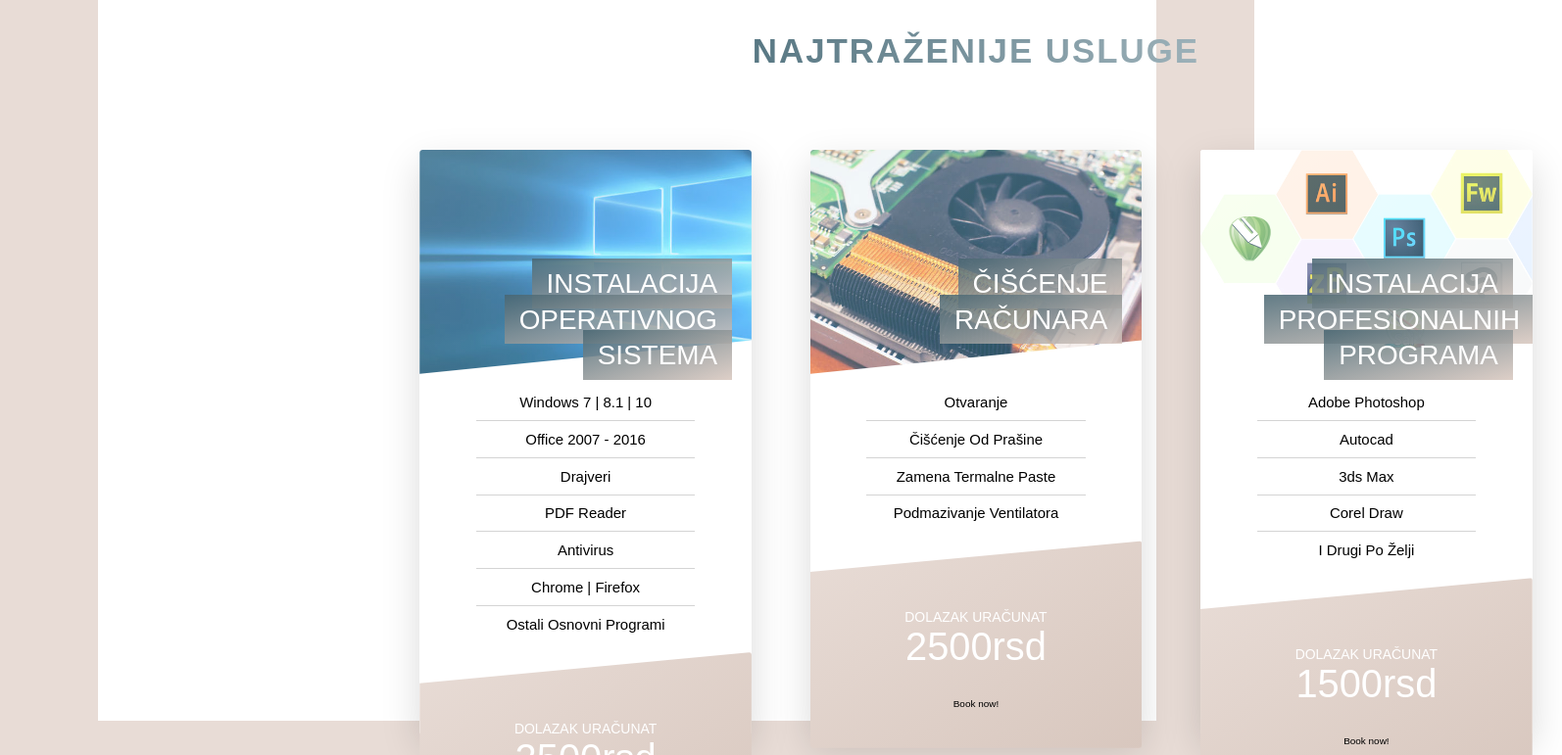
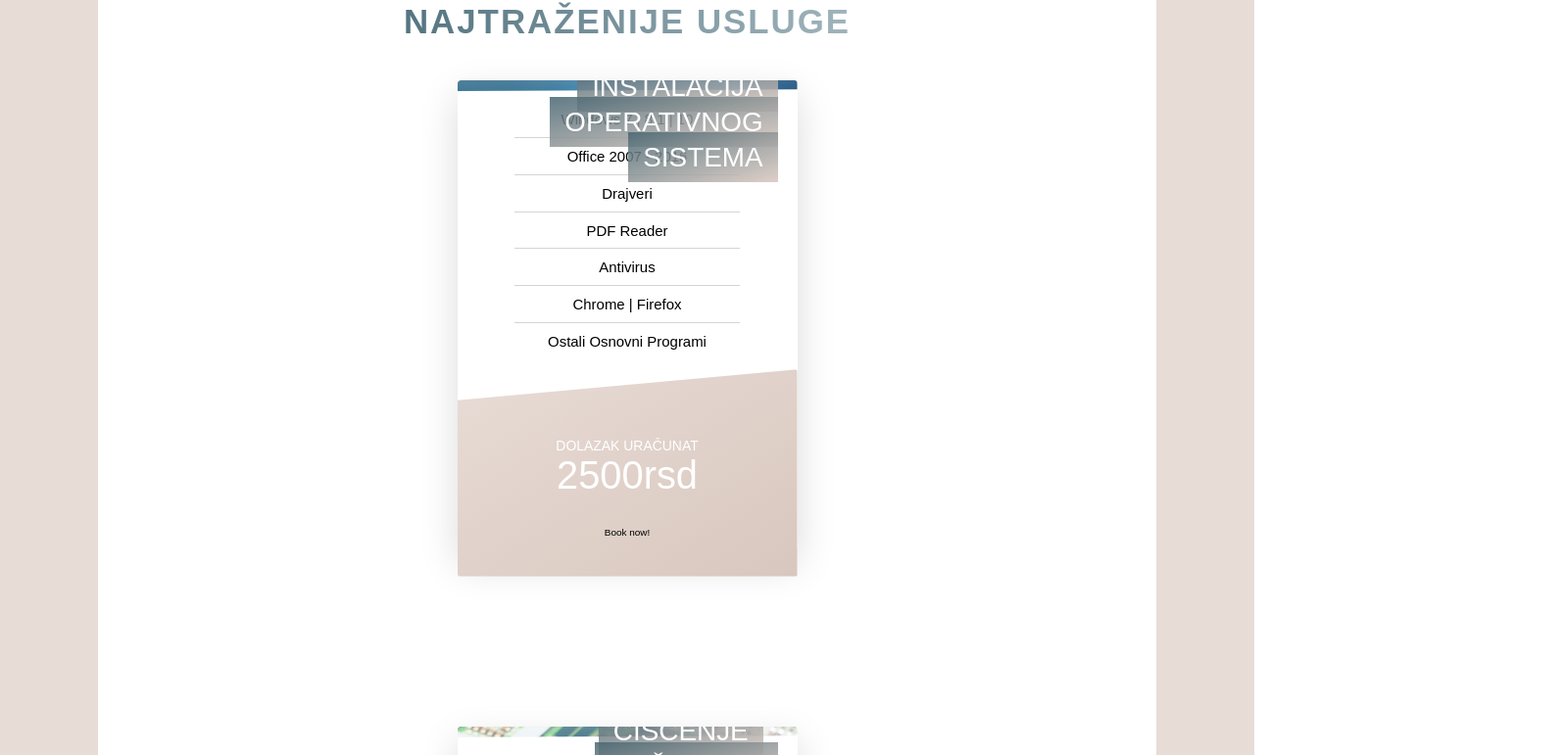
Before and after one commit to pavled898/srv, an Angular app: page / in a window 1280 px wide. Shown: the part 808-1579 px from the top of the page at 98% size, 1594 px wide, since content can reach past the window. Built offline with nearby package versions, Linux system fonts and the light colour scheme.

Commit message:
in progress

```diff
--- a/src/app/app.component.scss
+++ b/src/app/app.component.scss
@@ -3,10 +3,11 @@
 
 :host {
     display: grid;
-    grid-template-rows: [navbar-start] minmax(min-content, 3vw) [navbar-end content-start] min-content;
+    grid-template-rows: [navbar-start] minmax(min-content, 3vw) [navbar-end content-start] max-content;
     grid-template-columns: [full-start] 1fr [full-end];
     min-width: 100vw;
     min-height: 110vh;
     background-color: $color-secondary-light;
     padding: 0 10rem;
+    overflow: hidden;
 }
--- a/src/app/home-page/_card.scss
+++ b/src/app/home-page/_card.scss
@@ -4,17 +4,30 @@
     perspective: 150rem;
     -moz-perspective: 150rem;
     position: relative;
-    min-height: 60rem;
-    max-height: 100%;
-    margin: 3rem;
+    height: 60vh;
+
+
+    &--1 {
+       grid-column: 2/3;
+    }
+    &--2 {
+        grid-column: 3/4;
+
+    }
+    &--3 {
+        grid-column: 4/5;
+
+    }
 
     &__side {
+        display: flex;
+        flex-direction: column;
         height: 100%;
+        width: 100%;
         transition: all .8s ease;
         position: absolute;
         top: 0;
         left: 0;
-        width: 100%;
         -webkit-backface-visibility: hidden;
         backface-visibility: hidden;
         border-radius: 3px;
@@ -55,7 +68,7 @@
     // FRONT SIDE STYLING
     &__picture {
         background-size: cover;
-        height: 23rem;
+        flex: .4;
         background-blend-mode: screen;
         -webkit-clip-path: polygon(0 0, 100% 0, 100% 85%, 0 100%);
         clip-path: polygon(0 0, 100% 0, 100% 85%, 0 100%);
@@ -85,9 +98,9 @@
         text-align: right;
         color: $color-white;
         position: absolute;
-        top: 12rem;
+        bottom: 67%;
         right: 2rem;
-        width: 75%;
+        min-width: 75%;
 
     }
 
@@ -118,6 +131,7 @@
 
     &__details {
         padding: 3rem;
+        flex: .6;
 
         ul {
             list-style: none;
@@ -171,10 +185,11 @@
     @media only screen and (max-width: 56.25em),
             only screen and (hover: none) {
 
-        height: auto;
+        // height: auto;
         border-radius: 3px;
         background-color: $color-white;
         box-shadow: 0 1.5rem 4rem rgba($color-black, .15);
+        grid-column: 2/3;
 
         &__side {
             height: auto;
--- a/src/app/home-page/home-page.component.html
+++ b/src/app/home-page/home-page.component.html
@@ -6,8 +6,7 @@
 
 <div class="most-wanted">
     <h2 class="most-wanted__title">Najtraženije Usluge</h2>
-    <div></div> <!-- PLACEHOLDER -->
-    <div class="card">
+    <div class="card card--1">
         <div class="card__side card__side--front">
              <div class="card__picture card__picture--1">
                  &nbsp;
@@ -37,7 +36,7 @@
              </div>
          </div>
     </div>
-    <div class="card">
+    <div class="card card--2">
         <div class="card__side card__side--front">
              <div class="card__picture card__picture--2">
                  &nbsp;
@@ -64,7 +63,7 @@
              </div>
          </div>
     </div>
-    <div class="card">
+    <div class="card card--3">
         <div class="card__side card__side--front">
              <div class="card__picture card__picture--3">
                  &nbsp;
@@ -88,7 +87,7 @@
                      <p class="card__price-only">dolazak uračunat</p>
                      <p class="card__price-value">1500rsd</p>
                  </div>
-                 <a href="#popup" class="btn btn--white">Book now!</a>
+                 <a href="#popup" class="btn btn--white">{{isMobile ? 'POZOVITE!' : 'ZAKAŽITE'}}</a>
              </div>
          </div>
     </div>
--- a/src/app/home-page/home-page.component.scss
+++ b/src/app/home-page/home-page.component.scss
@@ -6,7 +6,7 @@
 
     display: grid;
     grid-template-columns: [full-start] minmax(5rem, 1fr) [center-start] repeat(8, [col-start] minmax(min-content, 14rem) [col-end]) [center-end] minmax(5rem, 1fr) [full-end];
-    grid-template-rows: [header-start] 85vh [header-end mw-start] minmax(min-content, 100vh) [mw-end];
+    grid-template-rows: [header-start] 85vh [header-end mw-start] minmax(100vh, min-content) [mw-end];
 }
 
 .header {
@@ -18,18 +18,19 @@
 }
 
 .most-wanted {
-    height: 100%;
+
     margin-top: -15vh;
     grid-column: full-start / full-end;
     // background-color: rgba($color-secondary-light, .98);
-    padding: 20vh 30rem 5rem 30rem ;
+    padding: 20vh 0 5rem 0 ;
     display: grid;
-    grid-template-columns: 1fr repeat(3, 40rem) 1fr;
-    grid-template-rows: 20% 80%;
-    // gap: 2rem;
+    grid-template-columns: 1fr repeat(3, minmax(0em, 40rem)) 1fr;
+    grid-template-rows: 20vh 80vh;
+    gap: 2rem;
     align-content: start;
     justify-content: start;
     background-color: $color-white;
+    overflow: hidden;
 
     // box-shadow: -1rem -1rem 24px black;
     &__title {
@@ -59,4 +60,10 @@
         //     text-shadow: .5rem 1rem 2rem rgba($color-black, .2);
         // }
     }
+    @media only screen and (max-width: 56.25em),
+            only screen and (hover: none) {
+                grid-template-columns: repeat(3, 1fr);
+                grid-template-rows: 10vh repeat(3, 80vh) ;
+
+    }
 }
--- a/src/app/home-page/home-page.component.ts
+++ b/src/app/home-page/home-page.component.ts
@@ -7,7 +7,11 @@
 })
 export class HomePageComponent implements OnInit {
 
-  constructor() { }
+  isMobile = /iPhone|iPad|iPod|Android/i.test(navigator.userAgent);
+
+  constructor() {
+    console.log(this.isMobile)
+  }
 
   ngOnInit() {
   }
```
